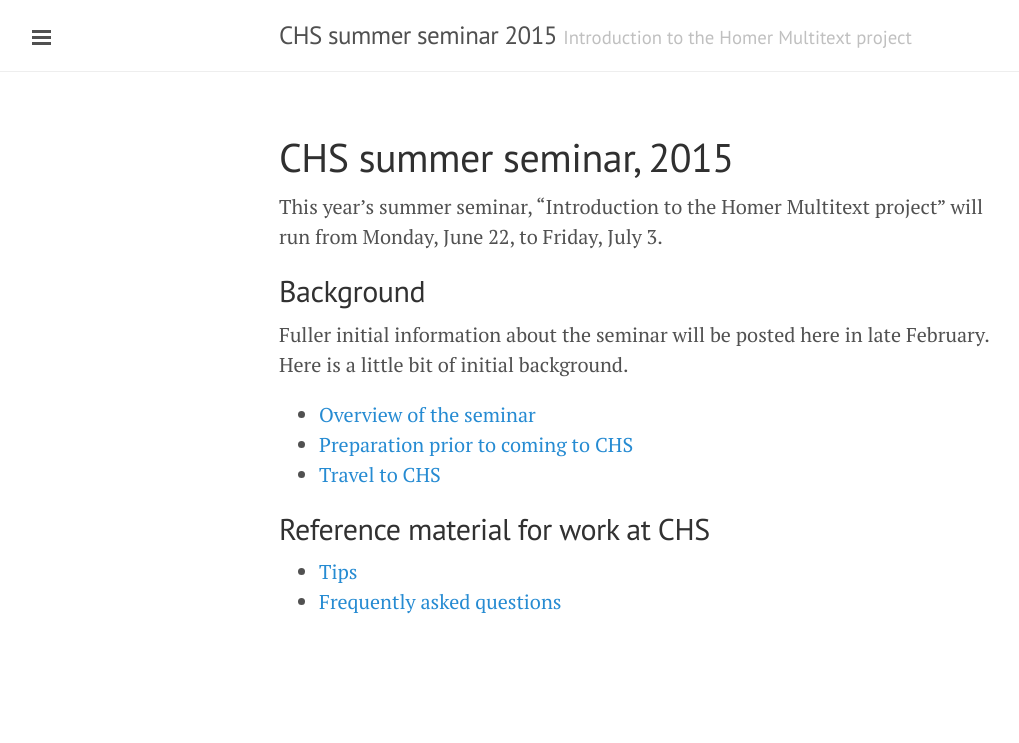
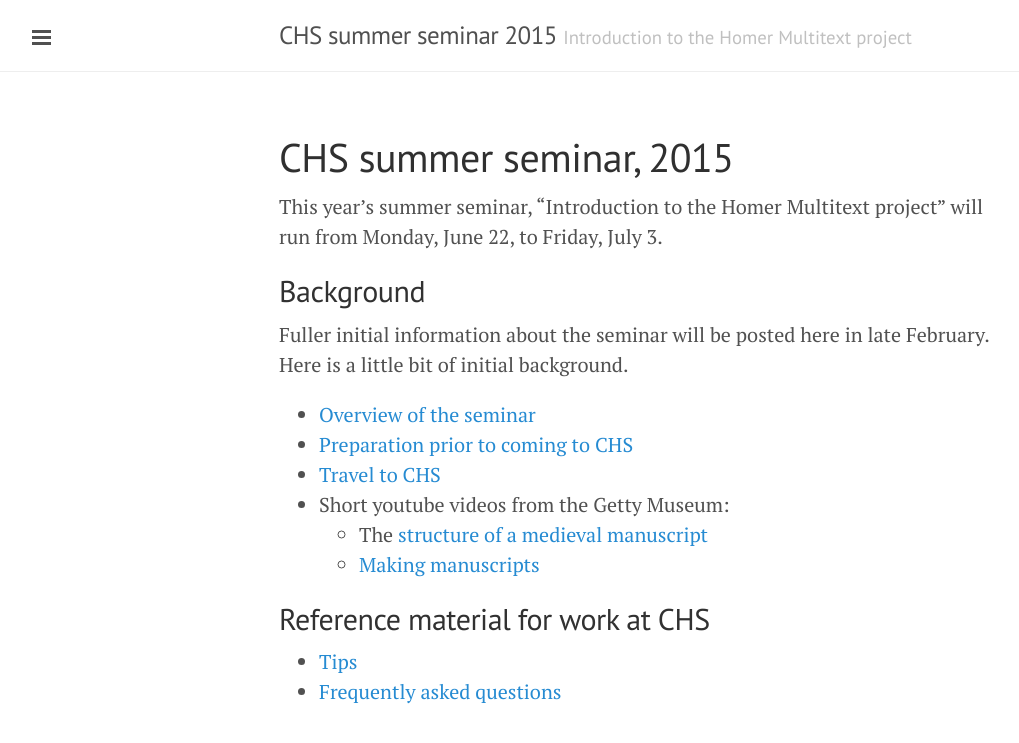
Before and after one commit to homermultitext/summerseminar2015, a Jekyll site: the page built from index.md, in a window 1280 px wide. Shown: the top 743 px of the page, without its empty margins (1-1020 px from the left). Built offline with Jekyll 4.4.1, drawn with Linux system fonts in a browser that asks for light colours.

Commit message:
Add links to getty videos

```diff
--- a/index.md
+++ b/index.md
@@ -12,6 +12,15 @@
 - [Overview of the seminar](overview)
 - [Preparation prior to coming to CHS](prep)
 - [Travel to CHS](travel)
+- Short youtube videos from the Getty Museum:
+    - The [structure of a medieval manuscript][v1]
+    - [Making manuscripts][v2]
+
+
+[v1]: https://www.youtube.com/watch?v=HKBJkf2xbqI&list=PLA024C97274BEF01F
+
+
+[v2]: https://www.youtube.com/watch?v=1aDHJu9J10o&list=PLA024C97274BEF01F&index=2
 
 ## Reference material for work at CHS ##
 
```
